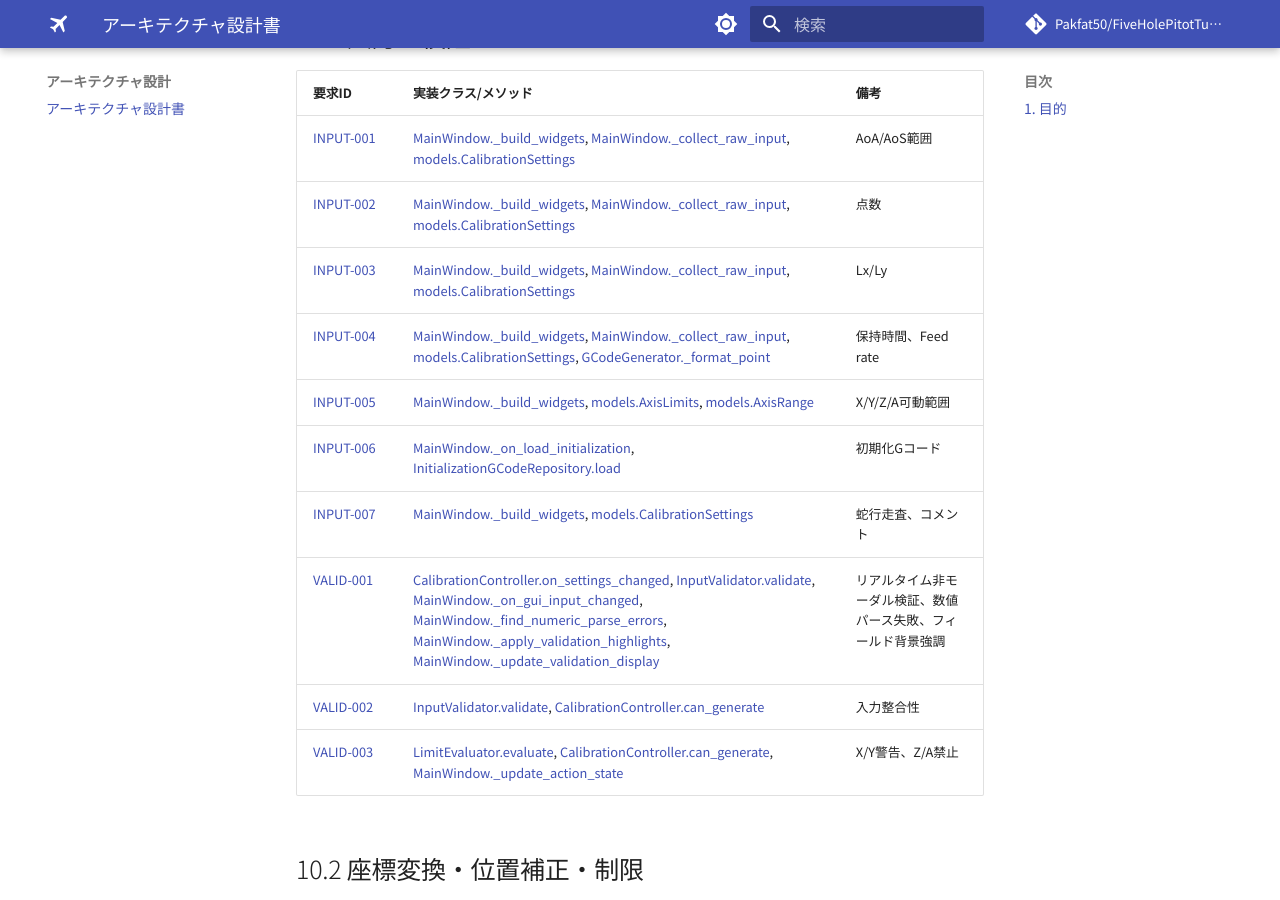
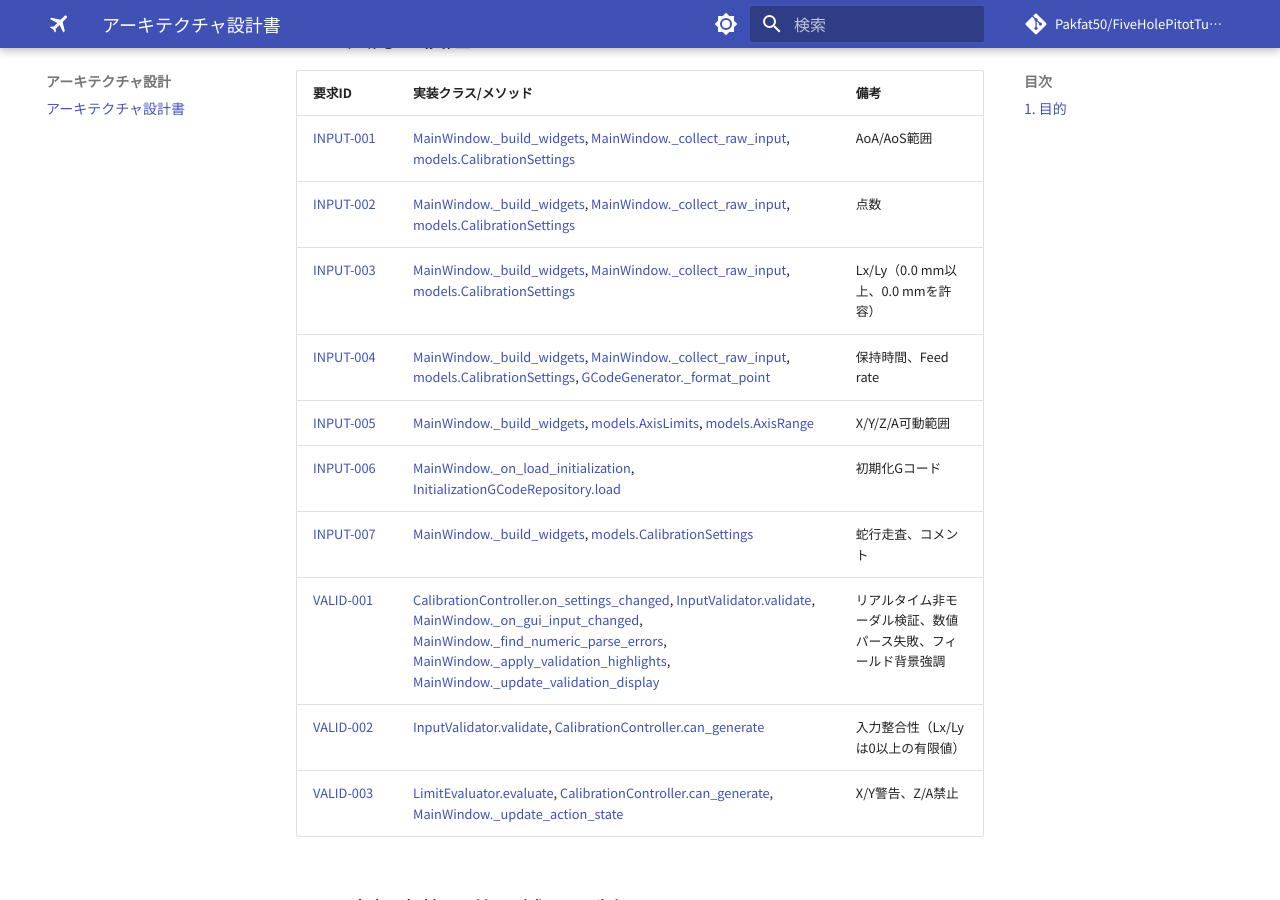
Before and after one commit to Pakfat50/FiveHolePitotTubeCalibration, an MkDocs documentation site: the page built from docs/architecture_design.md, in a window 1280 px wide and 900 px high, scrolled down 14541 px. Built offline with MkDocs 1.6.1 and Material for MkDocs 9.7.7, drawn with Linux system fonts in a browser that asks for light colours; comment, search, counter and statistics services are not loaded.

Commit message:
docs: allow zero millimeter offsets in requirements and design

```diff
--- a/docs/architecture_design.md
+++ b/docs/architecture_design.md
@@ -755,13 +755,13 @@ stateDiagram-v2
 |---|---|---|
 | <a id="architecture-req-input-001"></a>[[REQ:REQ-INPUT-001]] | [[API:gui.MainWindow._build_widgets]], [[API:gui.MainWindow._collect_raw_input]], [[API:models.CalibrationSettings]] | AoA/AoS範囲 |
 | <a id="architecture-req-input-002"></a>[[REQ:REQ-INPUT-002]] | [[API:gui.MainWindow._build_widgets]], [[API:gui.MainWindow._collect_raw_input]], [[API:models.CalibrationSettings]] | 点数 |
-| <a id="architecture-req-input-003"></a>[[REQ:REQ-INPUT-003]] | [[API:gui.MainWindow._build_widgets]], [[API:gui.MainWindow._collect_raw_input]], [[API:models.CalibrationSettings]] | Lx/Ly |
+| <a id="architecture-req-input-003"></a>[[REQ:REQ-INPUT-003]] | [[API:gui.MainWindow._build_widgets]], [[API:gui.MainWindow._collect_raw_input]], [[API:models.CalibrationSettings]] | Lx/Ly（0.0 mm以上、0.0 mmを許容） |
 | <a id="architecture-req-input-004"></a>[[REQ:REQ-INPUT-004]] | [[API:gui.MainWindow._build_widgets]], [[API:gui.MainWindow._collect_raw_input]], [[API:models.CalibrationSettings]], [[API:gcode.GCodeGenerator._format_point]] | 保持時間、Feed rate |
 | <a id="architecture-req-input-005"></a>[[REQ:REQ-INPUT-005]] | [[API:gui.MainWindow._build_widgets]], [[API:models.AxisLimits]], [[API:models.AxisRange]] | X/Y/Z/A可動範囲 |
 | <a id="architecture-req-input-006"></a>[[REQ:REQ-INPUT-006]] | [[API:gui.MainWindow._on_load_initialization]], [[API:repositories.InitializationGCodeRepository.load]] | 初期化Gコード |
 | <a id="architecture-req-input-007"></a>[[REQ:REQ-INPUT-007]] | [[API:gui.MainWindow._build_widgets]], [[API:models.CalibrationSettings]] | 蛇行走査、コメント |
 | <a id="architecture-req-valid-001"></a>[[REQ:REQ-VALID-001]] | [[API:controller.CalibrationController.on_settings_changed]], [[API:validation.InputValidator.validate]], [[API:gui.MainWindow._on_gui_input_changed]], [[API:gui.MainWindow._find_numeric_parse_errors]], [[API:gui.MainWindow._apply_validation_highlights]], [[API:gui.MainWindow._update_validation_display]] | リアルタイム非モーダル検証、数値パース失敗、フィールド背景強調 |
-| <a id="architecture-req-valid-002"></a>[[REQ:REQ-VALID-002]] | [[API:validation.InputValidator.validate]], [[API:controller.CalibrationController.can_generate]] | 入力整合性 |
+| <a id="architecture-req-valid-002"></a>[[REQ:REQ-VALID-002]] | [[API:validation.InputValidator.validate]], [[API:controller.CalibrationController.can_generate]] | 入力整合性（Lx/Lyは0以上の有限値） |
 | <a id="architecture-req-valid-003"></a>[[REQ:REQ-VALID-003]] | [[API:limits.LimitEvaluator.evaluate]], [[API:controller.CalibrationController.can_generate]], [[API:gui.MainWindow._update_action_state]] | X/Y警告、Z/A禁止 |
 
 ## 10.2 座標変換・位置補正・制限
```
